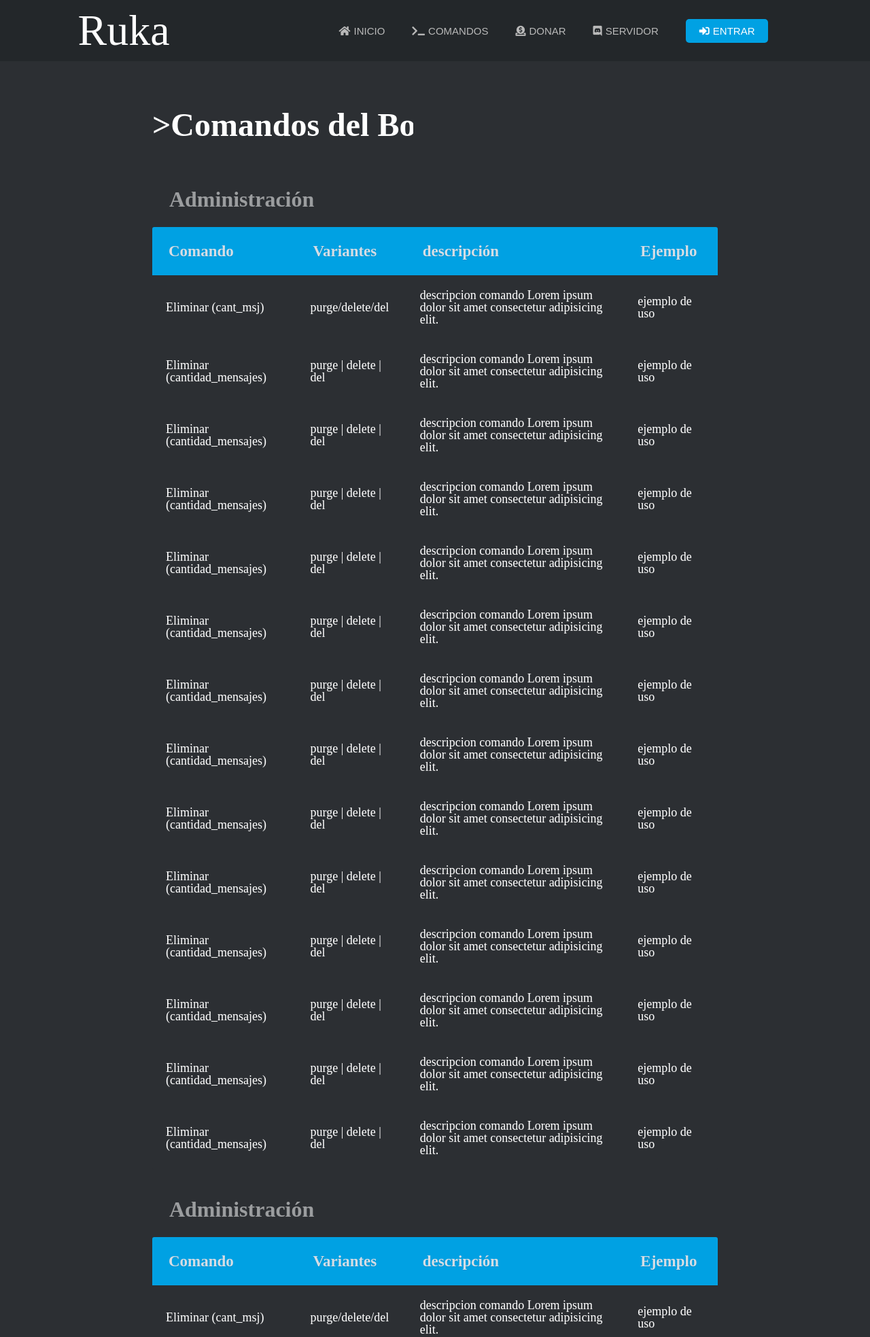
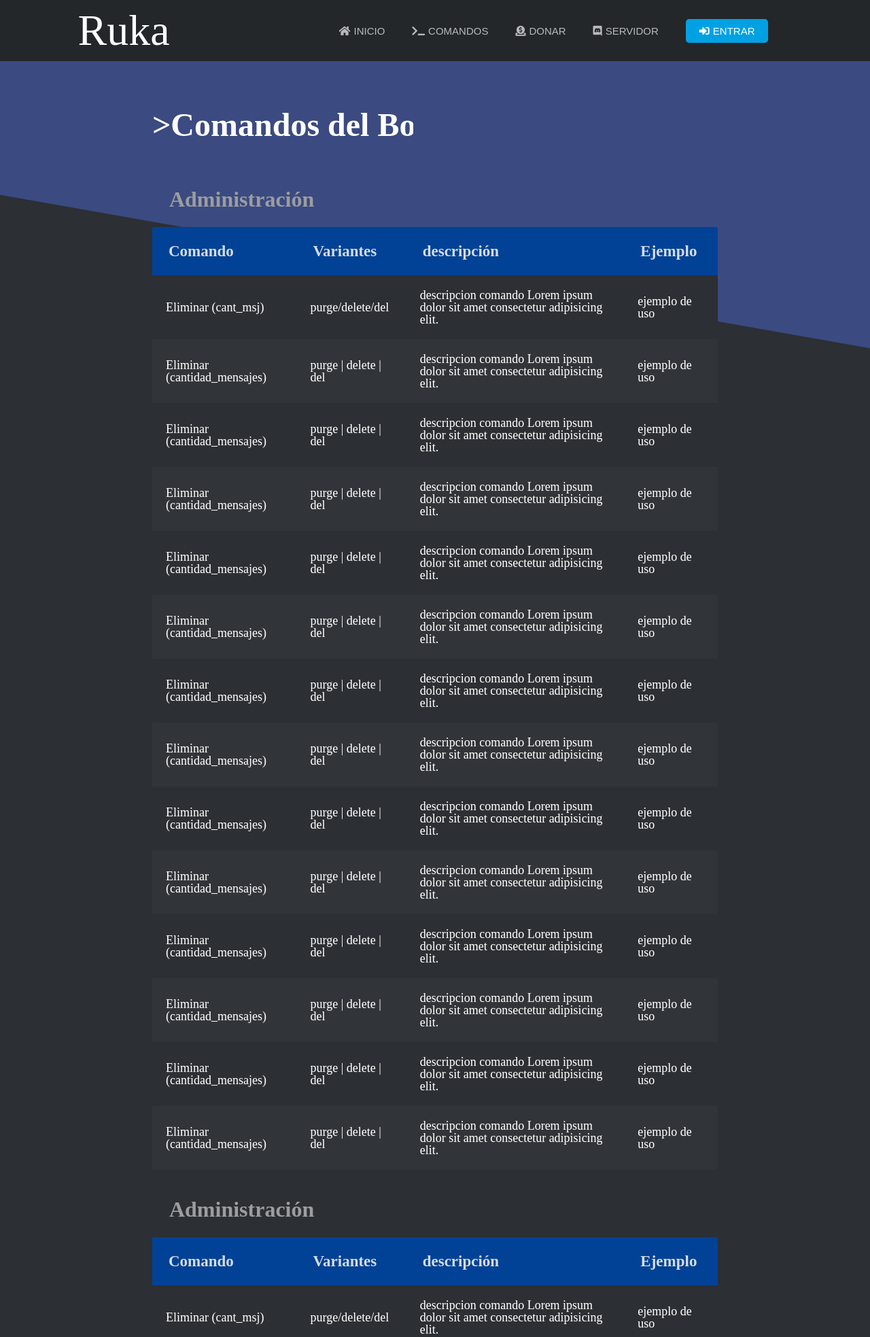
Before and after one commit to NozzOne/ruka-discord-web, a Django app: page /comandos in a window 1280 px wide. Shown: the top 1967 px of the page at 68% size. Run offline with Django 3.2, Linux system fonts and the light colour scheme; some web fonts are replaced.

Commit message:
arreglo en estilos de las tablas y fondo(probrema en el z-index de foto de la ruka)

```diff
--- a/ruka_web/core/static/core/css/estilos.css
+++ b/ruka_web/core/static/core/css/estilos.css
@@ -55,17 +55,6 @@ html {
   height: 100%;
 }
 
-body {
-  display: flex;
-  flex-direction: column;
-  height: 100%;
-  overflow-x: hidden;
-}
-/* body{
-    display: flex;
-    flex-direction: column;
-    height: 100%;
-} */
 header{
     flex: 0 0 auto;
 }
@@ -131,6 +120,7 @@ footer{
     background-color: #23272a;
     padding-right: 15px;
     justify-content: space-around;
+    z-index: 10;
 }
 .site-nav{
     display: flex;
@@ -207,6 +197,21 @@ footer{
 .margen-top{
   margin-top: 10%;
 }
+.fondo-flex{
+  background: no-repeat linear-gradient(10deg, transparent 50%, #3b4a81 50.1%);
+  display: flex;
+  flex-direction: column;
+  height: 100%;
+  z-index: -1;
+}
+
+.fondo-flex{
+  display: flex;
+  flex-direction: column;
+  height: 100%;
+  overflow-x: hidden;
+  z-index: inherit;
+}
 
 /* !COMIENZAN LOS CONTENEDORES DE LA PAGINA PRINCIPAL  */
 .main-first-container{
@@ -219,6 +224,7 @@ footer{
   background: url(./assets/home-first-container.webp) right bottom no-repeat;
   background-size: auto 100%;
   width: 80%;
+  z-index: 3;
 }
 .main-container-text{
   margin: 0px auto;
@@ -296,7 +302,7 @@ footer{
   border-radius: 35%;
   background: #00a1e3;
   animation: wave 15s infinite linear;
-  z-index: -1;
+  z-index: 1;
 }
 
 @keyframes wave {
@@ -321,6 +327,7 @@ footer{
 
 
 /* !weas pa la tabla*/
+
 div.table-title {
     display: block;
    margin: auto;
@@ -354,7 +361,7 @@ div.table-title {
 
  th {
    color:#D5DDE5;;
-   background:#00a1e3;
+   background:#014297;
    font-size:23px;
    font-weight: 100;
    padding:24px;
@@ -390,7 +397,7 @@ div.table-title {
  }
 
  tr:nth-child(odd) td {
-   background:transparent;
+   background:#2c2f33;
  }
 
  tr:last-child td:first-child {
@@ -403,7 +410,7 @@ div.table-title {
 
 
  td {
-   background:#2c2f33;
+   background:#313438;
    padding:20px;
    text-align:left;
    vertical-align:middle;
--- a/ruka_web/core/templates/core/comandos.html
+++ b/ruka_web/core/templates/core/comandos.html
@@ -19,7 +19,7 @@
     <title>Comandos | Ruka</title>
 </head>
 
-<body class="main">
+<body class="fondo-flex main">
     {% include './partials/_nav.html' %}
 
     <section class="main">
--- a/ruka_web/core/templates/core/home.html
+++ b/ruka_web/core/templates/core/home.html
@@ -19,7 +19,7 @@
     <title>Ruka | Aburriento?, Qué es eso?</title>
 </head>
 
-<body>
+<body class="fondo-flex">
     {% include './partials/_nav.html' %}
 
     <section class="main">
@@ -27,7 +27,7 @@
         <!-- <h1 class="typing-demo-home margen-top titulo">Bienvenido a Ruka Bot</h1> -->
         <div class="main-first-container">
             <div class="main-container-text">
-                <h1 class="main-title">¡El bot de gacha para discord que contiene tus animes favoritos!</h1>
+                <h1 class="main-title">¡El bot de gacha para discord con personajes de tus animes favoritos!</h1>
                 <div class="main-container-subtext">
                     Ruka Bot contiene más de 80.000 cartas de tus animes favoritos, además contiene comandos de interacción, diversión, administración y utilidad.
                 </div>
```
